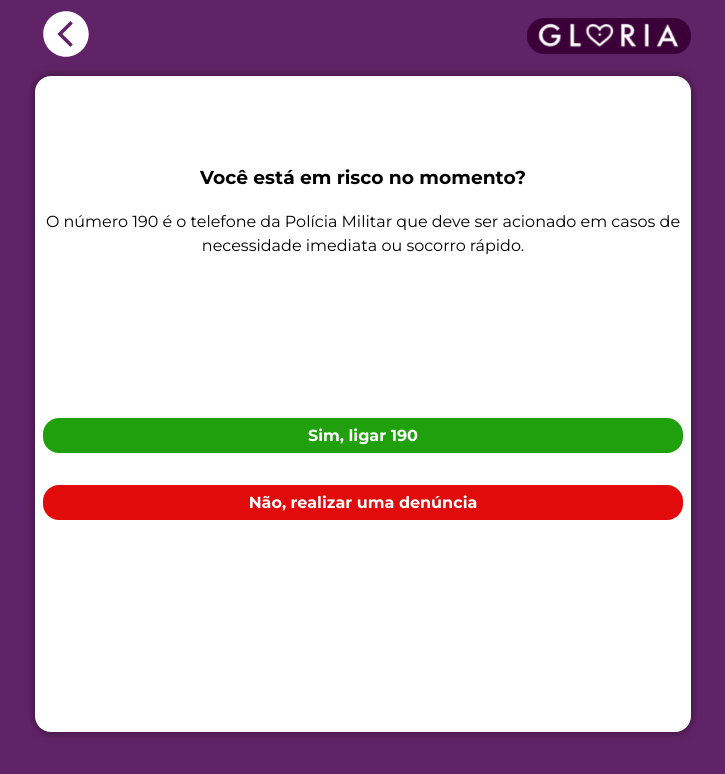
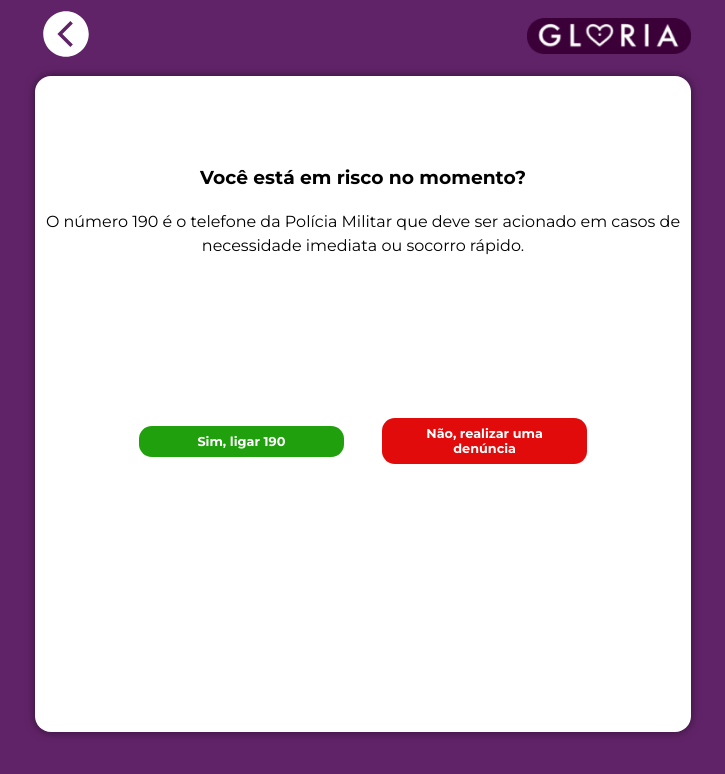
Before and after one commit to anajbsouza/Mapa-da-Violencia, a React (Vite) app in the folder frontend/: page /emergency in a window 1280 px wide. Shown: the top 774 px of the page, without its empty margins (277-1002 px from the left). Built offline with nearby package versions, Linux system fonts and the light colour scheme.

Commit message:
feat: desktop emergency-page responsivity

```diff
--- a/frontend/src/pages/KnowMorePage.tsx
+++ b/frontend/src/pages/KnowMorePage.tsx
@@ -9,7 +9,7 @@ const KnowMorePage = () => {
     return (
         <section>
             <Header/>
-                <main>
+                <main className="main-knowmore">
                     <h1 className="title-know-more">
                         <span className='background'>
                             CONHEÇA TAMBÉM
@@ -23,7 +23,7 @@ const KnowMorePage = () => {
 
                         <div>
                             <p>Instituto Glória</p>
-                            <a href="https://eusouagloria.com.br/home/ajude">https://eusouagloria.com.br/home/ajude</a>
+                            <a href="https://eusouagloria.com.br/home/ajude">https://eusouagloria.com.br/home/</a>
                         </div>
                     </section>
 
--- a/frontend/src/styles/AuthorizeLocalizationAndEmergencyPages.css
+++ b/frontend/src/styles/AuthorizeLocalizationAndEmergencyPages.css
@@ -51,7 +51,8 @@
 /* Emergency */
 .buttons-container-emergency {
   display: flex;
-  flex-direction: column;
+  flex-direction: row;
+  gap: 3vw;
   align-items: center;
   margin-top: 25%;
 
@@ -60,12 +61,13 @@
     padding: 0.5rem 1rem;
     border: none;
     font-weight: bold;
+    font-size: 0.8em;
     cursor: pointer;
     border-radius: 1em;
-    font-size: 1rem;
+    font-size: 0.8rem;
     color: white;
     margin-bottom: 5%;
-    width: 100%;
+    width: 40vw;
   }
 
   .green-button {
@@ -87,4 +89,10 @@
     margin: 20vh auto;
     justify-content: center;
   }
+
+  .buttons-container-emergency {
+    width: 70%;
+    margin: 20vh auto;
+    justify-content: center;
+  }
 }
--- a/frontend/src/styles/KnowMorePage.css
+++ b/frontend/src/styles/KnowMorePage.css
@@ -2,10 +2,14 @@ main{
     padding: 8px;
 } /*Cascata do main geral de 24px*/
 
+.main-knowmore {
+    display: flex;
+    flex-direction: column;
+}
 
 .title-know-more{
     text-align: center;
-    font-size: 1.25em;
+    font-size: 1em;
     color: black;
     margin: 2em 0;
 }
@@ -19,18 +23,19 @@ main{
     display: flex;
     margin-bottom: 24px;
     flex-direction: row;
+
 }
 
 .link-items p {
    margin: 0;
    font-weight: bold;
+   font-size: 0.9em;
 }
 
 .link-items a {
     color: #0D7DBC;
-    font-size: 1em;
+    font-size: 0.9em;
     opacity: 90%;
-
 }
 
 .custom-circle-icon{
@@ -50,12 +55,8 @@ main{
     color: #BC88BC;
 }
 
-@media screen and (max-width: 378px) {
-    .link-items {
-        flex-direction: column;
-    }
-
-    .custom-circle-icon{
-        display: none;
+@media screen and (max-width: 1000px) {
+    .all-links {
+        margin-top: 18vh;
     }
 }
--- a/frontend/src/styles/ViolenceTypesPage.css
+++ b/frontend/src/styles/ViolenceTypesPage.css
@@ -1,5 +1,5 @@
 .introduction{
-  padding: 3vh;
+  padding: 5vh;
   text-align: justify ;
 }
 
```
